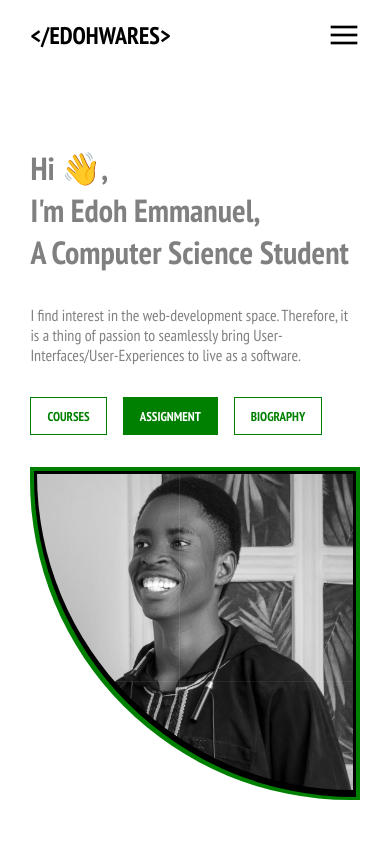
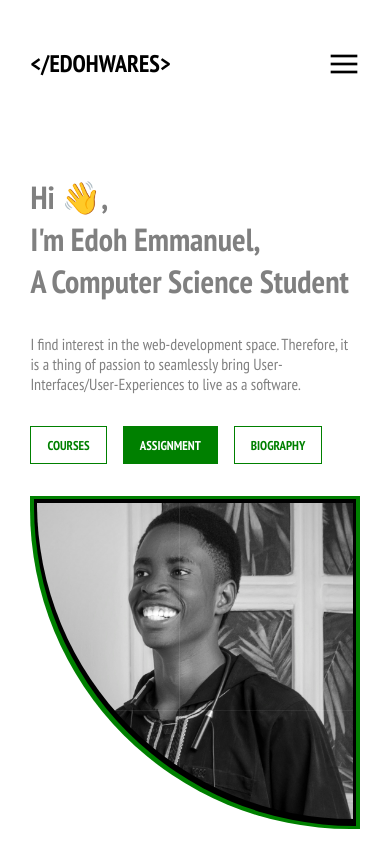
Before and after one commit to EDOHWARES/assignment1, a plain HTML site: page index.html in a window 390 px wide. Shown: the top 844 px of the page. Drawn offline with Linux system fonts and the light colour scheme.

Commit message:
adjusted the padding

```diff
--- a/css/style.css
+++ b/css/style.css
@@ -485,7 +485,8 @@ section.assignment .remaining {
     section.courses,
     section.assignment
     {
-        padding: .3rem 1rem;
+        padding: .6rem 1rem;
+        margin-top: 1.5rem;
     }
 
 }
```
Also changed, not shown: js/app.js (line endings or trailing spaces).
